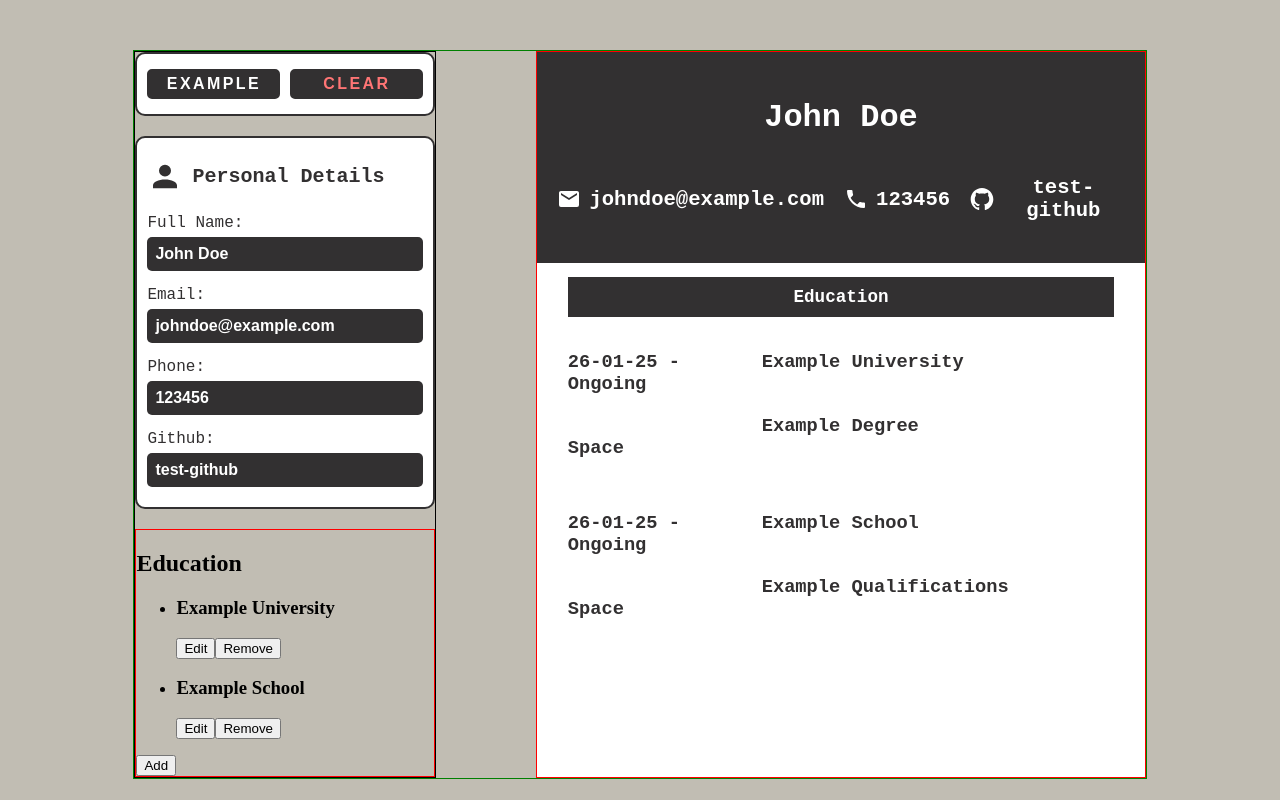
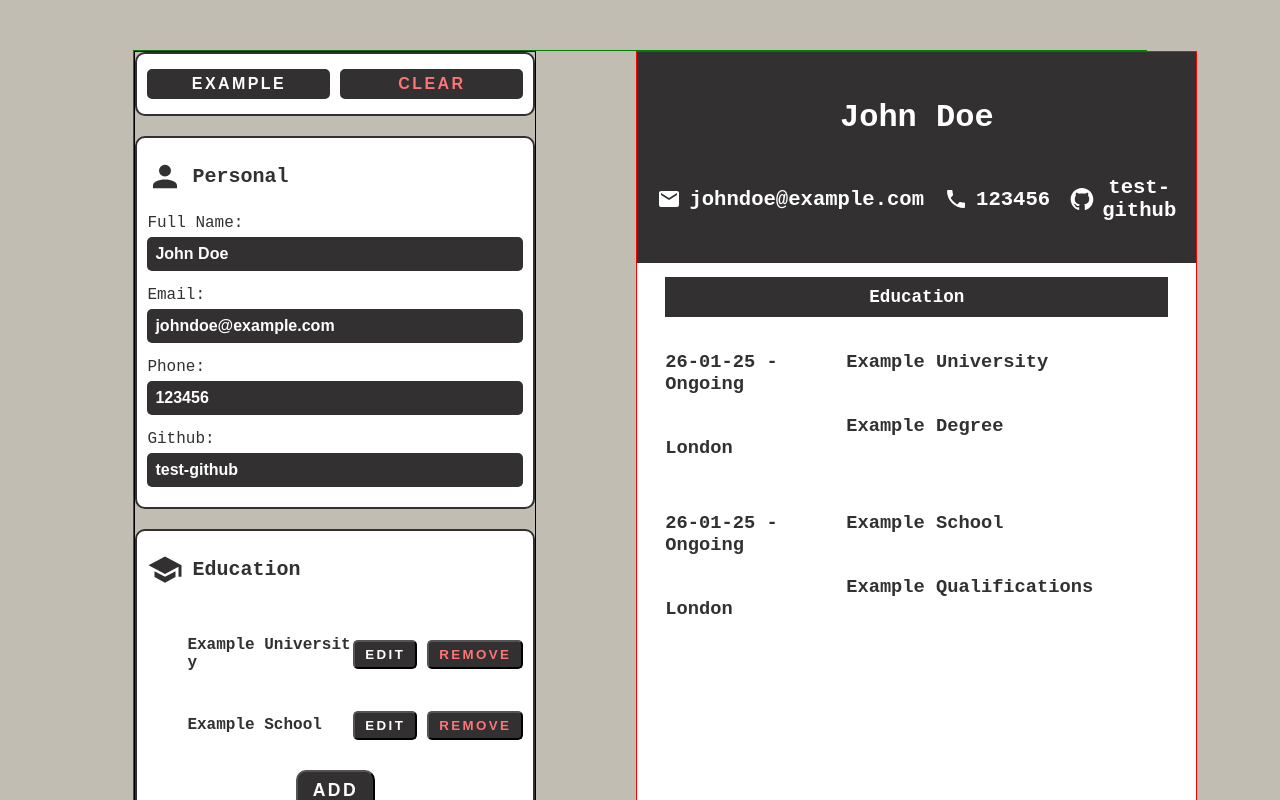
Before and after one commit to MarkR-Dev/cv-app, a React (Vite) app: page / in a window 1280 px wide. Both pictures are taken after a click on the button "EXAMPLE". Shown: the top 800 px of the page. Built offline with nearby package versions, Linux system fonts and the light colour scheme; the HTML template or start-up script is replaced by a standard one.

Commit message:
feat: Add styling to education form

```diff
--- a/src/components/Controls.jsx
+++ b/src/components/Controls.jsx
@@ -14,7 +14,7 @@ function Controls({ setPersonal, setEducation, setEduStatus }) {
     eduQual: "Example Degree",
     eduStart: "26-01-25",
     eduEnd: "Ongoing",
-    eduLocation: "Space",
+    eduLocation: "London",
   };
   const exampleEduTwo = {
     id: crypto.randomUUID(),
@@ -22,7 +22,7 @@ function Controls({ setPersonal, setEducation, setEduStatus }) {
     eduQual: "Example Qualifications",
     eduStart: "26-01-25",
     eduEnd: "Ongoing",
-    eduLocation: "Space",
+    eduLocation: "London",
   };
 
   const exampleEducation = [exampleEduOne, exampleEduTwo];
--- a/src/components/CurriculumVitae.jsx
+++ b/src/components/CurriculumVitae.jsx
@@ -14,11 +14,6 @@ function CurriculumVitae() {
   });
   const [education, setEducation] = useState([]);
   const [eduStatus, setEduStatus] = useState("display");
-
-  // TODO:
-  // css - add general layout and styling
-  // css - dropdowns and svgs
-  // experience - add experience component
 
   return (
     <>
--- a/src/components/Display.jsx
+++ b/src/components/Display.jsx
@@ -39,7 +39,7 @@ function Display({ personal, education }) {
       <>
         <div className="education-display-container">
           {education.length > 0 ? (
-            <h2 className="education-heading">Education</h2>
+            <h2 className="education-display-heading">Education</h2>
           ) : null}
 
           {education.map((edu) => {
--- a/src/components/Education.jsx
+++ b/src/components/Education.jsx
@@ -5,6 +5,8 @@ todo:
 */
 
 import { useState } from "react";
+import "../styles/education.css";
+import schoolIcon from "../assets/school.svg";
 
 function Education({ education, setEducation, eduStatus, setEduStatus }) {
   const [selectedId, setSelectedId] = useState(null);
@@ -72,13 +74,21 @@ function Education({ education, setEducation, eduStatus, setEduStatus }) {
   function EducationEntry({ entry }) {
     return (
       <>
-        <li data-id={entry.id}>
-          <h3>{entry.eduName}</h3>
-          <div>
-            <button type="button" onClick={handleEditEntry}>
+        <li data-id={entry.id} className="education-form-entry">
+          <h3 className="edu-entry-heading">{entry.eduName}</h3>
+          <div className="edu-entry-buttons">
+            <button
+              type="button"
+              onClick={handleEditEntry}
+              className="edu-entry-edit-btn"
+            >
               Edit
             </button>
-            <button type="button" onClick={handleRemoveEntry}>
+            <button
+              type="button"
+              onClick={handleRemoveEntry}
+              className="edu-entry-remove-btn"
+            >
               Remove
             </button>
           </div>
@@ -89,15 +99,24 @@ function Education({ education, setEducation, eduStatus, setEduStatus }) {
 
   return (
     <>
+      <div className="education-form-container">
+        <div className="education-form-heading">
+          <img src={schoolIcon} alt="School Icon" className="icon" />
+          <h2>Education</h2>
+        </div>
+
         {eduStatus === "display" && (
-        <div>
-          <h2>Education</h2>
-          <ul>
+          <div className="education-entry-list">
+            <ul className="edu-entries">
               {education.map((edu) => (
                 <EducationEntry key={edu.id} entry={edu} />
               ))}
             </ul>
-          <button type="button" onClick={handleAddEntry}>
+            <button
+              type="button"
+              onClick={handleAddEntry}
+              className="edu-add-btn"
+            >
               Add
             </button>
           </div>
@@ -105,9 +124,8 @@ function Education({ education, setEducation, eduStatus, setEduStatus }) {
 
         {eduStatus === "typing" && (
           <form action="#" id="education">
-          <h2>Education</h2>
-          <label htmlFor="eduName">
-            School/University Name:
+            <div className="education-input">
+              <label htmlFor="eduName">School/University Name:</label>
               <input
                 id="eduName"
                 name="eduName"
@@ -115,10 +133,10 @@ function Education({ education, setEducation, eduStatus, setEduStatus }) {
                 value={selectedEdu.eduName}
                 onChange={handleInputChange}
               />
-          </label>
+            </div>
 
-          <label htmlFor="eduQual">
-            Qualification:
+            <div className="education-input">
+              <label htmlFor="eduQual">Qualification:</label>
               <input
                 id="eduQual"
                 name="eduQual"
@@ -126,10 +144,10 @@ function Education({ education, setEducation, eduStatus, setEduStatus }) {
                 value={selectedEdu.eduQual}
                 onChange={handleInputChange}
               />
-          </label>
+            </div>
 
-          <label htmlFor="eduStart">
-            Start Date:
+            <div className="education-input">
+              <label htmlFor="eduStart">Start Date:</label>
               <input
                 id="eduStart"
                 name="eduStart"
@@ -137,10 +155,10 @@ function Education({ education, setEducation, eduStatus, setEduStatus }) {
                 value={selectedEdu.eduStart}
                 onChange={handleInputChange}
               />
-          </label>
+            </div>
 
-          <label htmlFor="eduEnd">
-            End Date:
+            <div className="education-input">
+              <label htmlFor="eduStart">End Date:</label>
               <input
                 id="eduEnd"
                 name="eduEnd"
@@ -148,10 +166,10 @@ function Education({ education, setEducation, eduStatus, setEduStatus }) {
                 value={selectedEdu.eduEnd}
                 onChange={handleInputChange}
               />
-          </label>
+            </div>
 
-          <label htmlFor="eduLocation">
-            Location:
+            <div className="education-input">
+              <label htmlFor="eduStart">Location:</label>
               <input
                 id="eduLocation"
                 name="eduLocation"
@@ -159,18 +177,27 @@ function Education({ education, setEducation, eduStatus, setEduStatus }) {
                 value={selectedEdu.eduLocation}
                 onChange={handleInputChange}
               />
-          </label>
+            </div>
 
-          <div>
-            <button type="button" onClick={handleSaveForm}>
+            <div className="edu-form-buttons">
+              <button
+                type="button"
+                onClick={handleSaveForm}
+                className="edu-save-button"
+              >
                 Save
               </button>
-            <button type="button" onClick={handleRemoveSelected}>
-              Remove
+              <button
+                type="button"
+                onClick={handleRemoveSelected}
+                className="edu-cancel-button"
+              >
+                Cancel
               </button>
             </div>
           </form>
         )}
+      </div>
     </>
   );
 }
--- a/src/components/Personal.jsx
+++ b/src/components/Personal.jsx
@@ -1,9 +1,3 @@
-/*
-todo:
-  bonus- svg of person?
-  bonus- dropdown?
-*/
-
 import "../styles/personal.css";
 import personalIcon from "../assets/personal.svg";
 
@@ -29,7 +23,7 @@ function Personal({ personal, setPersonal }) {
       <form action="#" id="personal">
         <div className="personal-heading">
           <img src={personalIcon} alt="Person Icon" className="icon" />
-          <h2>Personal Details</h2>
+          <h2>Personal</h2>
         </div>
 
         <div className="personal-form-controls">
--- a/src/styles/controls.css
+++ b/src/styles/controls.css
@@ -20,6 +20,7 @@
   text-transform: uppercase;
   font-weight: bold;
   letter-spacing: 0.15rem;
+  cursor: pointer;
 }
 
 .clear-btn {
--- a/src/styles/curriculumVitae.css
+++ b/src/styles/curriculumVitae.css
@@ -15,17 +15,15 @@ main {
   width: 80%;
   max-width: 1200px;
   margin: 0 auto;
-
   display: flex;
   gap: 100px;
-
   margin-block-start: 50px;
 }
 
 .form-controls-container {
   border: 1px solid black;
-  width: 40%;
-  min-width: 300px;
+  width: 45%;
+  min-width: 400px;
   display: flex;
   flex-direction: column;
   gap: 20px;
--- a/src/styles/display.css
+++ b/src/styles/display.css
@@ -3,7 +3,8 @@
   background-color: white;
   width: 100%;
   font-family: monospace;
-  min-height: 700px;
+  min-height: 800px;
+  height: 900px;
 }
 
 .personal-display-container {
@@ -41,7 +42,7 @@
   margin: 10px auto;
 }
 
-.education-heading {
+.education-display-heading {
   background-color: var(--color-1);
   padding: 10px;
   text-align: center;
--- /dev/null
+++ b/src/styles/education.css
@@ -0,0 +1,141 @@
+.education-form-container {
+  background-color: white;
+  color: var(--color-1);
+  padding: 10px;
+  border-radius: 10px;
+  border: 2px solid var(--color-1);
+  font-family: monospace;
+  display: flex;
+  flex-direction: column;
+  gap: 10px;
+}
+
+.education-form-heading {
+  display: flex;
+  gap: 10px;
+  align-items: center;
+}
+
+.education-form-heading .icon {
+  width: 2.2rem;
+}
+
+.education-form-heading h2 {
+  font-size: 1.25rem;
+}
+
+.education-form-entry {
+  display: flex;
+  justify-content: space-between;
+  align-items: center;
+}
+
+.edu-entry-heading {
+  font-size: 1rem;
+  word-break: break-all;
+}
+
+.edu-entries {
+  display: flex;
+  flex-direction: column;
+  gap: 12px;
+  margin-block-end: 20px;
+}
+
+.edu-entry-buttons {
+  display: flex;
+  gap: 10px;
+}
+
+.edu-entry-edit-btn,
+.edu-entry-remove-btn {
+  text-transform: uppercase;
+  padding: 5px 10px;
+  background-color: var(--color-1);
+  letter-spacing: 0.15rem;
+  font-weight: bold;
+  border-radius: 5px;
+  cursor: pointer;
+}
+
+.edu-entry-edit-btn {
+  color: white;
+}
+
+.edu-entry-remove-btn {
+  color: #ff7575;
+}
+
+.edu-add-btn {
+  display: block;
+  margin: 10px auto;
+
+  font-size: 1.1rem;
+  background-color: var(--color-1);
+  color: white;
+  border-color: none;
+  border-radius: 10px;
+  cursor: pointer;
+  padding: 10px 15px;
+  text-transform: uppercase;
+  font-weight: bold;
+  letter-spacing: 0.15rem;
+  line-height: 1rem;
+}
+
+#education {
+  display: flex;
+  flex-direction: column;
+  gap: 15px;
+  margin-block: 10px;
+}
+
+.education-input {
+  display: flex;
+  flex-direction: column;
+  gap: 5px;
+}
+
+.education-input label {
+  font-size: 1rem;
+}
+
+.education-input input {
+  padding: 8px;
+  border-radius: 5px;
+  border: none;
+  font-size: 1rem;
+  color: white;
+  background-color: var(--color-1);
+  font-weight: 600;
+}
+
+.education-input input:focus {
+  outline-color: lightskyblue;
+}
+
+.edu-form-buttons {
+  margin-block-start: 10px;
+  display: flex;
+  justify-content: flex-end;
+  gap: 20px;
+}
+
+.edu-form-buttons button {
+  padding: 10px 10px;
+  text-transform: uppercase;
+  letter-spacing: 0.15rem;
+  font-weight: bold;
+  border-radius: 5px;
+  background-color: var(--color-1);
+  cursor: pointer;
+  min-width: min-content;
+}
+
+.edu-save-button {
+  color: lightgreen;
+}
+
+.edu-cancel-button {
+  color: #ff7575;
+}
```
Also changed, not shown: src/assets/school.svg (added), 1 other file (tests, documents, lock files or other folders). Lines whose indentation alone changed are shown as unchanged.
